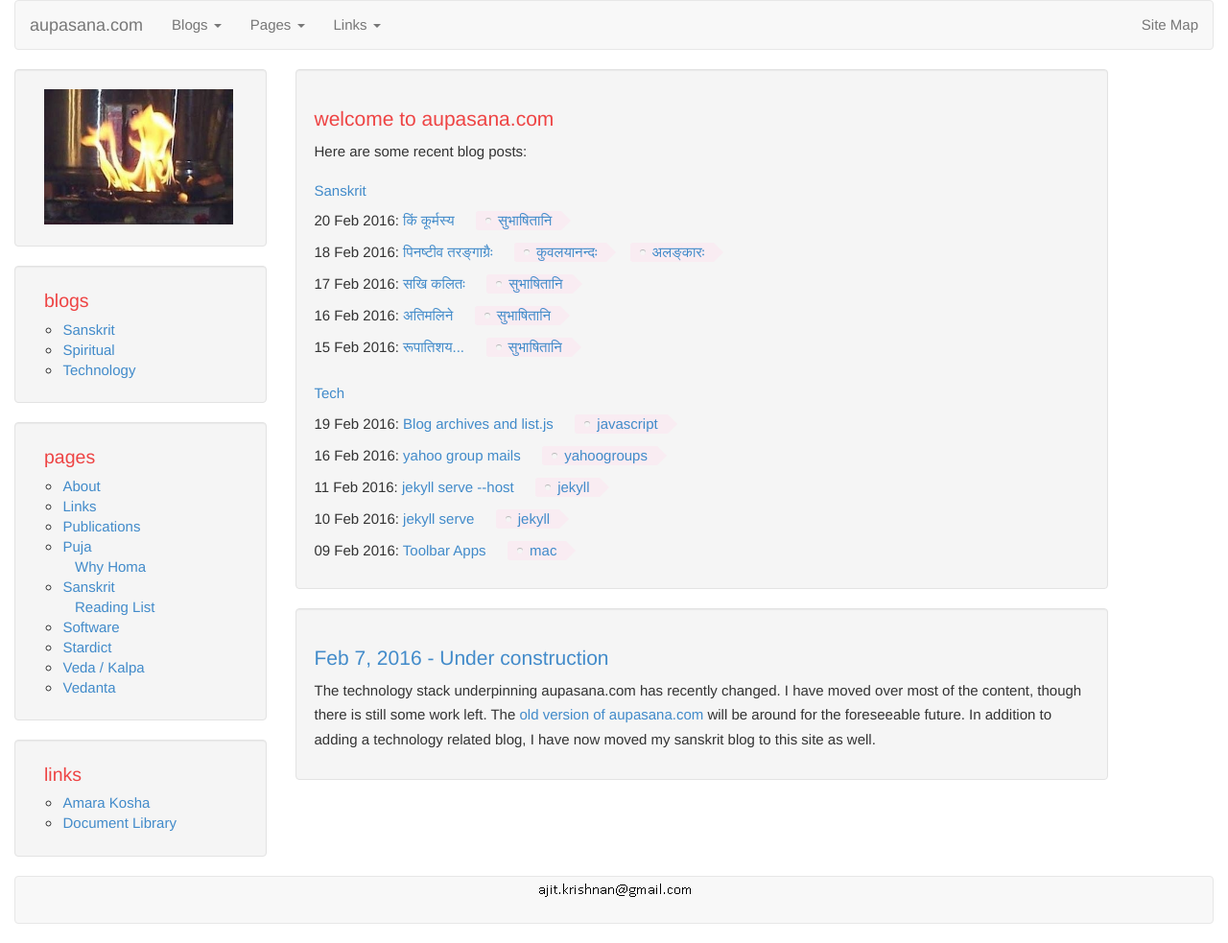
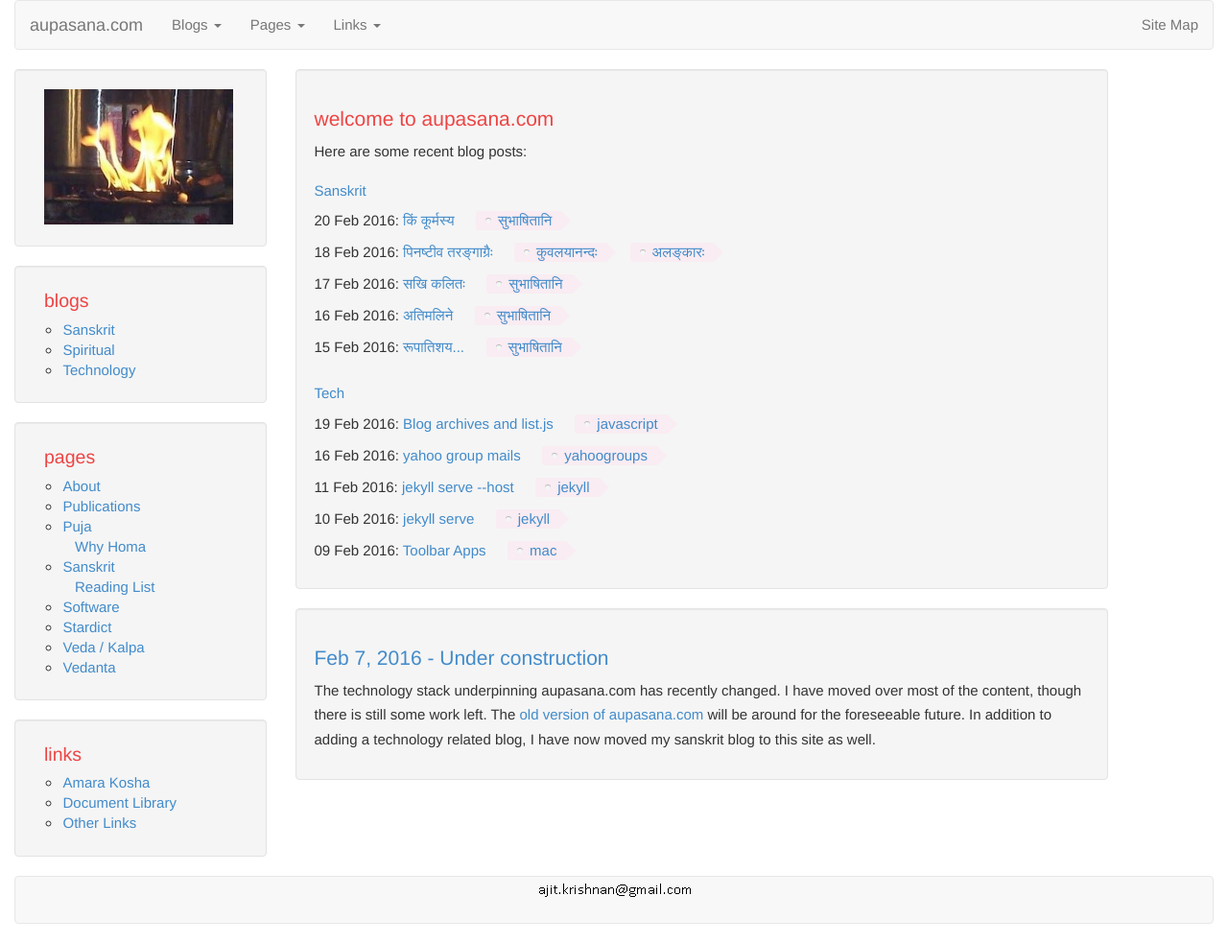
Before and after one commit to aupasana/aupasana.github.io, a Jekyll site: the page built from index.html, in a window 1280 px wide. Shown: the whole page at 96% size. Built offline with Jekyll 4.4.1, drawn with Linux system fonts in a browser that asks for light colours.

Commit message:
Move links.html from the "pages" to "links" section of the sidebar

```diff
--- a/_includes/list-links.html
+++ b/_includes/list-links.html
@@ -1,2 +1,3 @@
 <li><a href="http://amara.aupasana.com">Amara Kosha</a></li>
 <li><a href="http://docs.aupasana.com">Document Library</a></li>
+<li><a href="{{site.baseurl}}/pages/links.html">Other Links</a></li>
--- a/_includes/list-pages.html
+++ b/_includes/list-pages.html
@@ -1,5 +1,4 @@
 <li><a href="{{site.baseurl}}/pages/about.html">About</a></li>
-<li><a href="{{site.baseurl}}/pages/links.html">Links</a></li>
 <li><a href="{{site.baseurl}}/pages/publications.html">Publications</a></li>
 
 <li><a href="{{site.baseurl}}/pages/puja/index.html">Puja</a></li>
```
